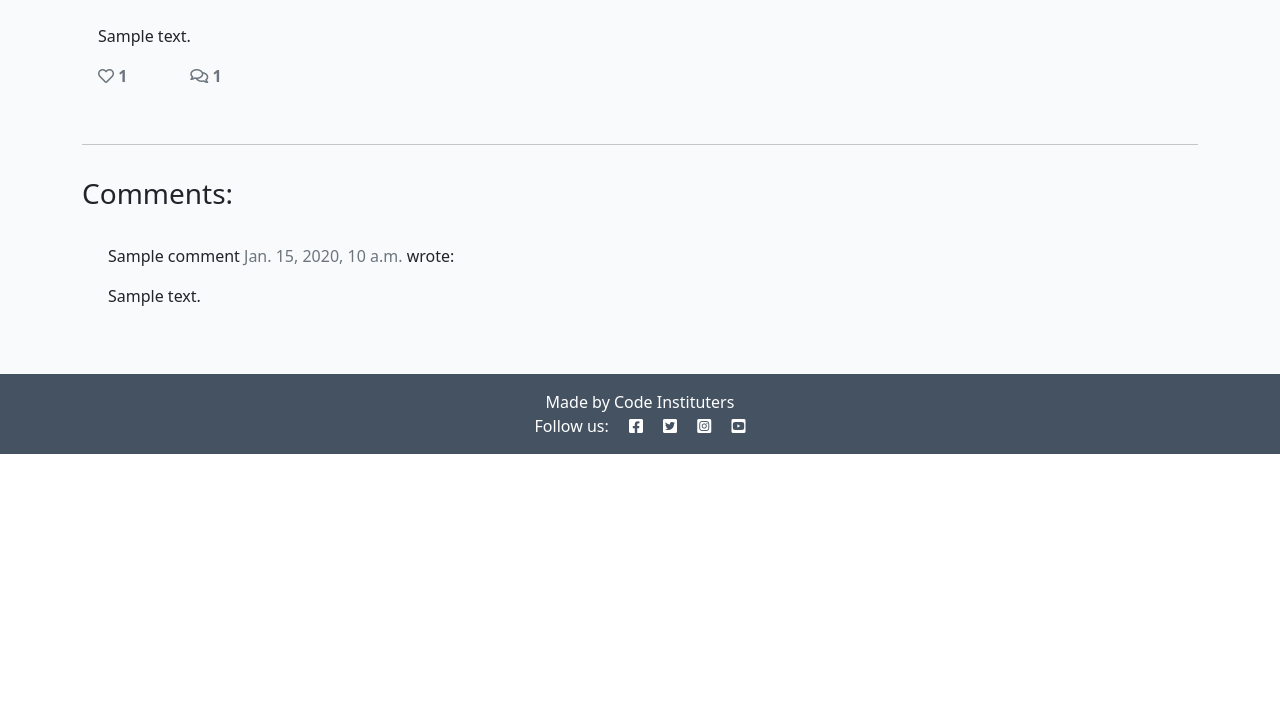
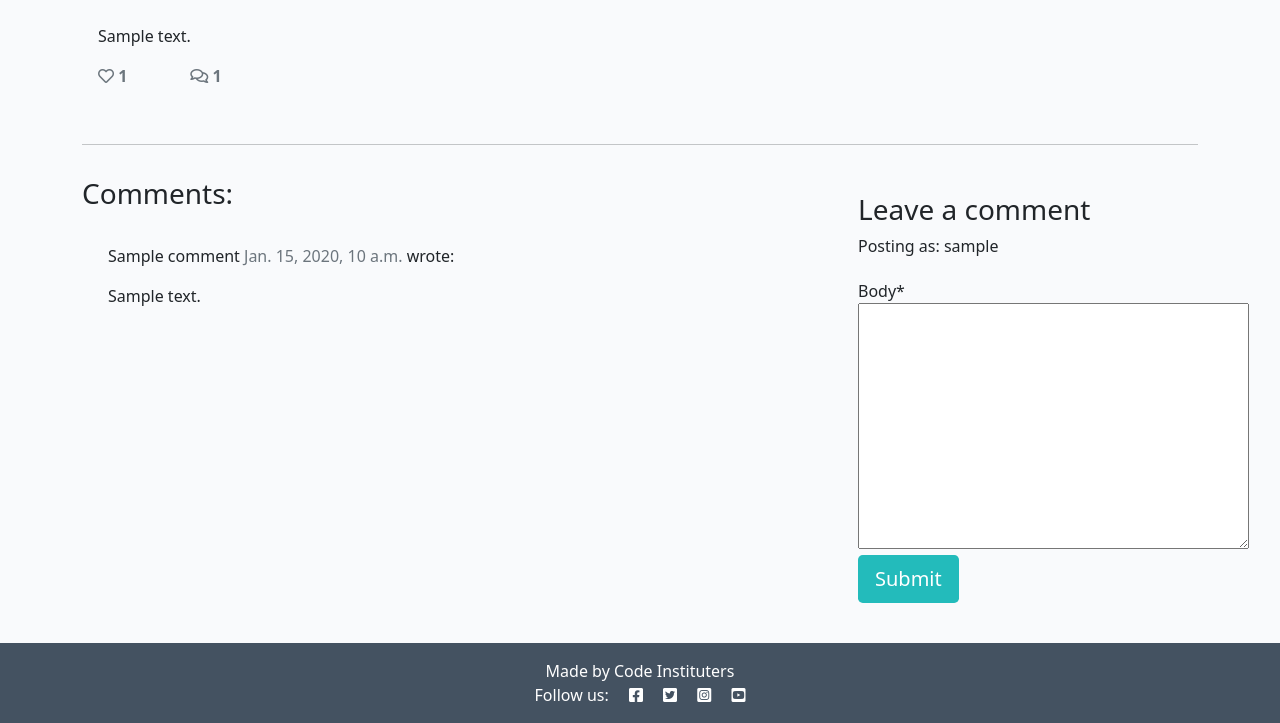
Before and after one commit to matt70iu/Django-blog-v1, a Django app: a page that uses templates/post_detail.html in a window 1280 px wide. Shown: the part 348-1071 px from the top of the page. Before the commit the page ends 802 px from the top, so only its background shows below. Run offline with Django 3.2, Linux system fonts and the light colour scheme; a user stored in the database is signed in; tables that the repository leaves empty hold one stand-in row (values such as "Sample post"); some libraries are stand-ins or nearby versions.

Commit message:
add comment form for posts when logged in, update views, settings and html as needed

```diff
--- /dev/null
+++ b/blog/forms.py
@@ -0,0 +1,8 @@
+from .models import Comment
+from django import forms
+
+
+class CommentForm(forms.ModelForm):
+    class Meta:
+        model = Comment
+        fields = ('body',)
--- a/blog/views.py
+++ b/blog/views.py
@@ -1,6 +1,7 @@
 from django.shortcuts import render, get_object_or_404
 from django.views import generic, View
 from .models import Post
+from .forms import CommentForm
 
 
 class PostList(generic.ListView):
@@ -26,6 +27,39 @@ class PostDetail(View):
             {
                 "post": post,
                 "comments": comments,
-                "liked": liked
+                "commented": False,
+                "liked": liked,
+                "comment_form": CommentForm()
             },
         )
+
+    def post(self, request, slug, *args, **kwargs):
+
+        queryset = Post.objects.filter(status=1)
+        post = get_object_or_404(queryset, slug=slug)
+        comments = post.comments.filter(approved=True).order_by("-created_on")
+        liked = False
+        if post.likes.filter(id=self.request.user.id).exists():
+            liked = True
+
+        comment_form = CommentForm(data=request.POST)
+        if comment_form.is_valid():
+            comment_form.instance.email = request.user.email
+            comment_form.instance.name = request.user.username
+            comment = comment_form.save(commit=False)
+            comment.post = post
+            comment.save()
+        else:
+            comment_form = CommentForm()
+
+        return render(
+            request,
+            "post_detail.html",
+            {
+                "post": post,
+                "comments": comments,
+                "liked": liked,
+                "comment_form": comment_form()
+
+            },
+        )
--- a/requirements.txt
+++ b/requirements.txt
@@ -4,6 +4,7 @@ dj-database-url==1.0.0
 dj3-cloudinary-storage==0.0.6
 Django==3.2.14
 django-allauth==0.51.0
+django-crispy-forms==1.14.0
 django-summernote==0.8.20.0
 gunicorn==20.1.0
 oauthlib==3.2.0
--- a/templates/post_detail.html
+++ b/templates/post_detail.html
@@ -1,4 +1,6 @@
 {% extends 'base.html' %} {% block content %}
+
+{% load crispy_forms_tags %}
 
 <div class="masthead">
     <div class="container">
@@ -77,6 +79,17 @@
         <div class="col-md-4 card mb-4  mt-3 ">
             <div class="card-body">
                 <!-- For later -->
+                {% if user.is_authenticated %}
+
+                <h3>Leave a comment</h3>
+                <p>Posting as: {{ user.username }}</p>
+                <form method="post" style="margin-top: 1.3em;">
+                    {{ comment_form | crispy }}
+                    {% csrf_token %}
+                    <button type="submit" class="btn btn-signup btn-lg">Submit</button>
+                </form>
+
+                {% endif %}
             </div>
         </div>
     </div>
```
Also changed, not shown: codestar/settings.py (+15 -19 lines).
